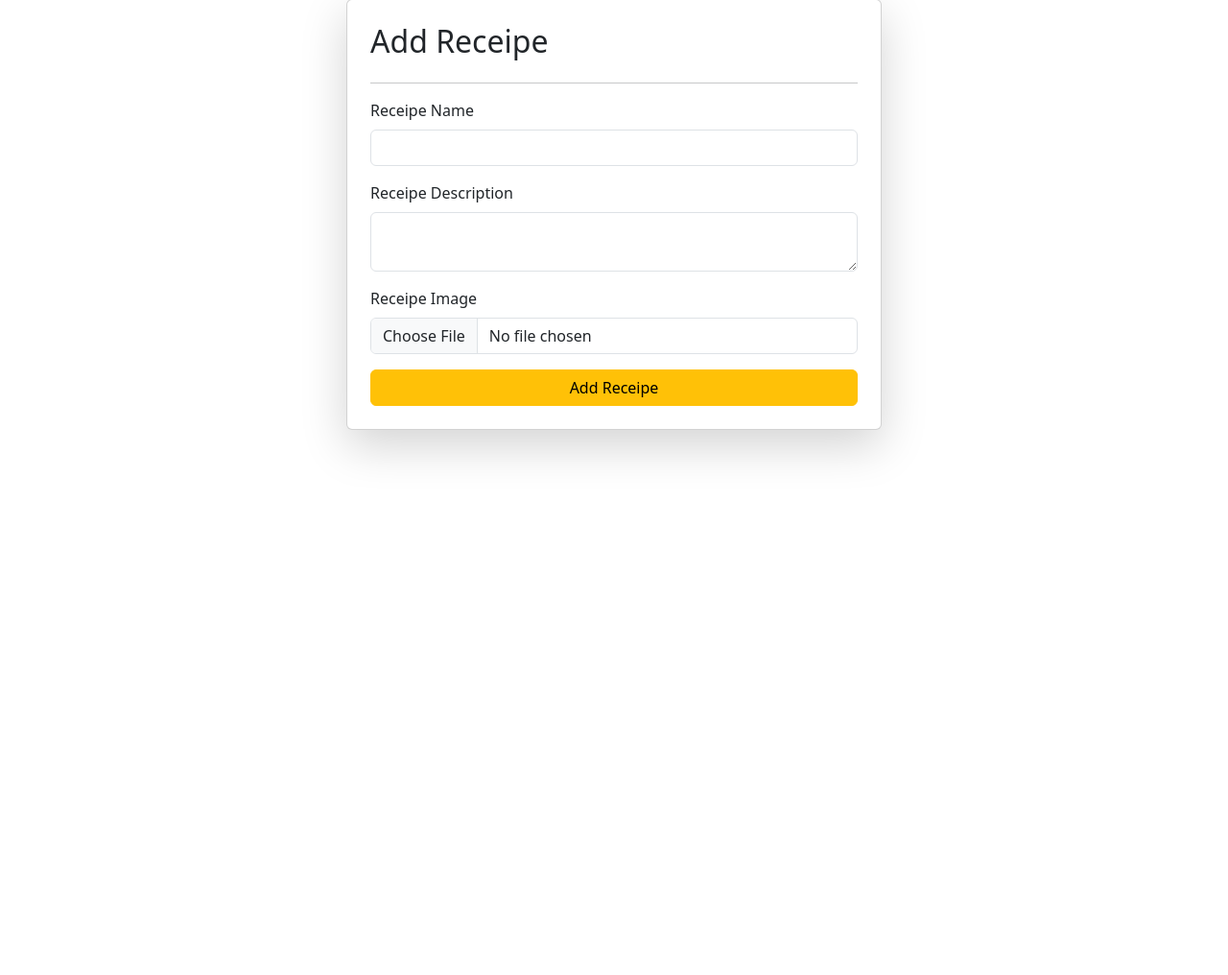
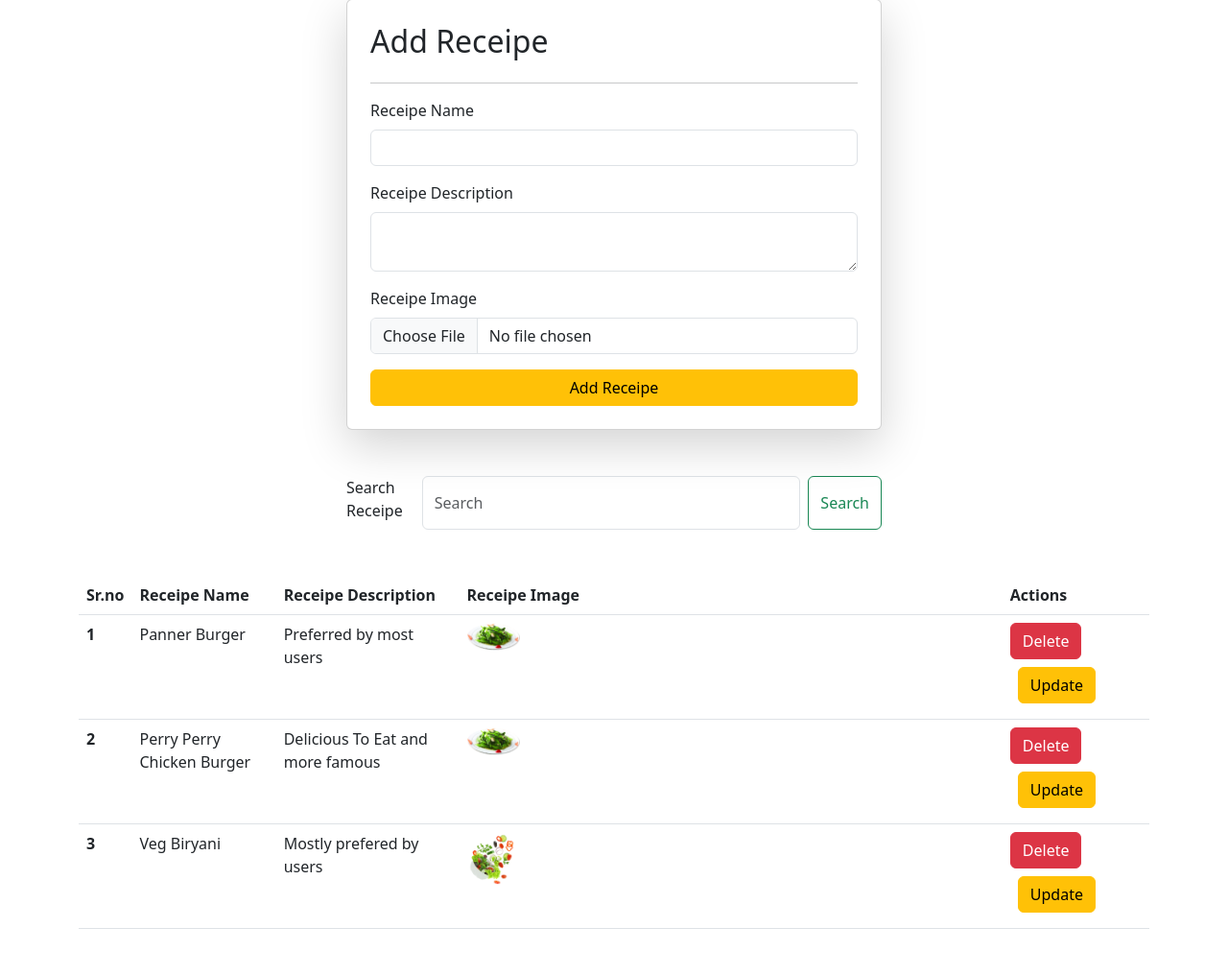
Before and after one commit to ShivSahu2001/Django_tutorial, a Django app: page /receipes/ in a window 1280 px wide. Shown: the part 129-1145 px from the top of the page at 96% size. Before the commit the page ends 606 px from the top, so only its background shows below. Run offline with Django 4.2, Linux system fonts and the light colour scheme; data comes from the database, SQL or seed files in the repository; both versions use the stored data as it was after the commit.

Commit message:
CRUD operation and search operation

```diff
--- a/core/core/urls.py
+++ b/core/core/urls.py
@@ -18,11 +18,24 @@ from django.contrib import admin
 from django.urls import path
 from home.views import *
 from vegetable.views import *
+from django.conf.urls.static import static
+from django.conf import settings
+from django.contrib.staticfiles.urls import staticfiles_urlpatterns
 urlpatterns = [
     path("", home, name="home"),
     path("contact/",contactPage, name="contactPage"),
     path("about/",aboutPage, name="aboutPage"),
     path("receipes/", receipes, name="receipes"),
+    # Dynamic Url --> <id>
+    path("deletereceipe/<id>/", deleteReceipe, name="Deletereceipes"),
+    path("updatereceipe/<id>/", updateReceipe, name="Updatereceipes"),
 
     path("admin/", admin.site.urls),
 ]
+
+
+if settings.DEBUG:
+    urlpatterns = urlpatterns + static(settings.MEDIA_URL,
+                                       document_root = settings.MEDIA_ROOT)
+
+urlpatterns = urlpatterns + staticfiles_urlpatterns()
--- a/core/vegetable/templates/receipe.html
+++ b/core/vegetable/templates/receipe.html
@@ -25,6 +25,46 @@
 
             <button type="submit" class="btn btn-warning">Add Receipe</button>
           </form>
+
+          <div class="mt-5">
+            <div class="mx-auto col-6">
+              <form>
+              <div class="mb-3 d-flex">
+                <label for="exampleInputEmail1" class="form-label">Search Receipe</label>
+                <input class="form-control me-2" type="search" placeholder="Search" aria-label="Search" name="mysearch">
+                <button class="btn btn-outline-success" type="submit">Search</button>
+              </div>
+            </form>
+            </div>
+          </div>
+
+          <!-- {{receipes}} -->
+
+          <table class="table mb-5 mt-5  mx-auto">
+            <thead>
+              <tr>
+                <th scope="col">Sr.no</th>
+                <th scope="col">Receipe Name</th>
+                <th scope="col">Receipe Description</th>
+                <th scope="col">Receipe Image</th>
+                <th scope="col">Actions</th>
+              </tr>
+            </thead>
+            <tbody>
+              <tr>
+                {% for receipe in receipes %}
+                <th scope="row">{{forloop.counter}}</th>
+                <td>{{receipe.receipeName}}</td>
+                <td>{{receipe.receipeDescription}}</td>
+                <td ><img src="/media/{{receipe.receipeImage}}" alt="receipeImage" style="width: 10%; height: 10%;"></td>
+                <td>
+                  <a href="/deletereceipe/{{receipe.id}}/" class="btn btn-danger">Delete</a>
+                  <a href="/updatereceipe/{{receipe.id}}/" class="btn btn-warning m-2">Update</a>
+                </td>
+              </tr>
+              {% endfor %}
+            </tbody>
+          </table>
     </div>
 
     {% endblock %}
--- a/core/vegetable/views.py
+++ b/core/vegetable/views.py
@@ -1,5 +1,6 @@
 from django.shortcuts import render, redirect
 from .models import *
+from django.http import HttpResponse
 # Create your views here.
 
 def receipes(request):
@@ -24,6 +25,43 @@ def receipes(request):
 
         return redirect("/receipes")
 
+    querySet = Receipe.objects.all()
 
-    context = {'page': 'Receipe'}
+    if request.GET.get('mysearch'):
+        # print(request.GET.get('mysearch'))
+
+        # __icontains --> search for specific character if match return it.
+        querySet = querySet.filter(receipeName__icontains = request.GET.get('mysearch'))
+
+    context = {'page': 'Receipe', 'receipes': querySet}
     return render(request, 'receipe.html', context)
+
+def deleteReceipe(request, id):
+    print(id)
+    querySet = Receipe.objects.get(id = id)
+    querySet.delete()
+    # return HttpResponse("a")
+    return redirect("/receipes")
+
+def updateReceipe(request, id):
+    print(id)
+    querySet = Receipe.objects.get(id = id)
+
+    if request.method == "POST":
+        data = request.POST
+
+        receipeName = data.get('receipeName')
+        receipeDescription = data.get('receipeDesc')
+        receipeImage = request.FILES.get('receipeImage')
+
+        querySet.receipeName = receipeName
+        querySet.receipeDescription = receipeDescription
+
+        if receipeImage:
+             querySet.receipeImage = receipeImage
+
+        querySet.save()
+        return redirect("/receipes")
+
+    context = {'page': 'Update Receipe','receipe': querySet}
+    return render(request, 'updateReceipe.html', context)
```
Also changed, not shown: core/core/settings.py (+10 -2 lines), core/vegetable/templates/updateReceipe.html (added, +34 -0 lines), core/db.sqlite3, core/public/static/receipe/pngegg.png (renamed from core/receipe/pngegg.png), core/public/static/receipe/pngegg_1.png (added), core/public/static/receipe/pngegg_3.png (renamed from core/receipe/pngegg_3.png), core/public/static/receipe/pngegg_3_o8nVciV.png (renamed from core/receipe/pngegg_3_o8nVciV.png), core/public/static/receipe/pngegg_4.png (added), core/public/static/receipe/pngegg_gsiWdv8.png (added).
